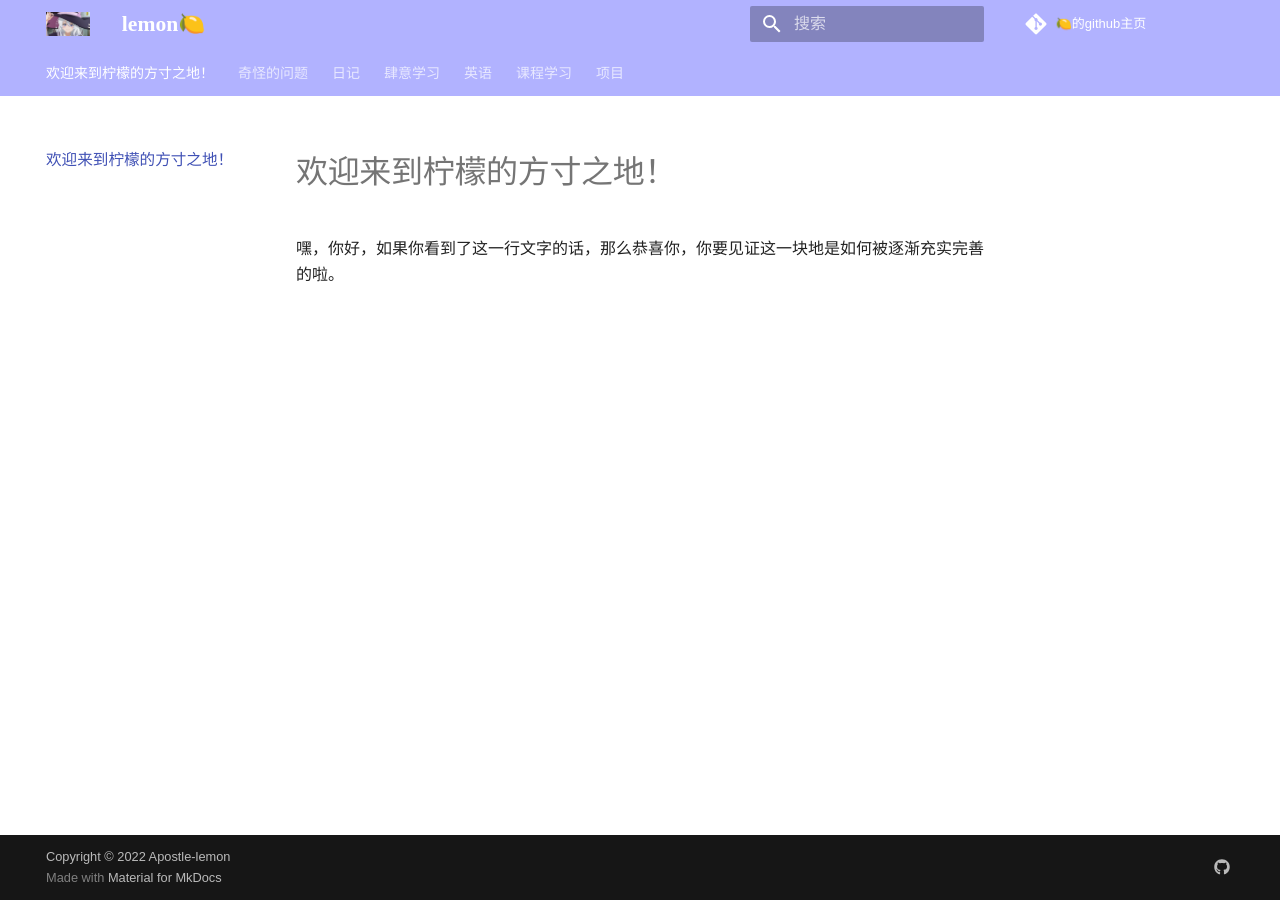
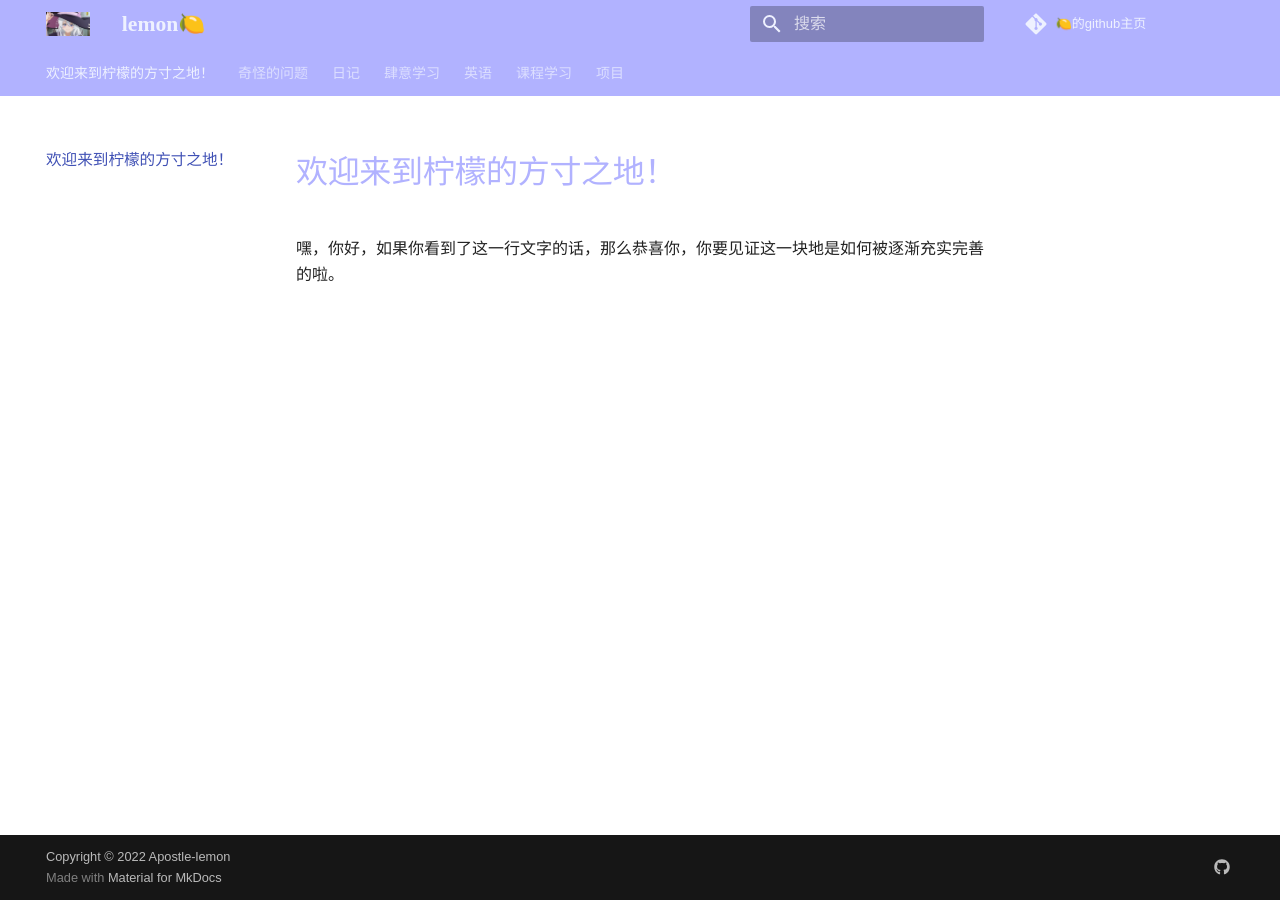
Before and after one commit to Apostle-lemon/Apostle-lemon.github.io, an MkDocs documentation site: the page built from docs/index.md, in a window 1280 px wide. Built offline with MkDocs 1.6.1 and Material for MkDocs 9.7.7, drawn with Linux system fonts in a browser that asks for light colours; some web fonts are replaced.

Commit message:
vault backup: 2022-11-03 22:06:17
Affected files:
docs/css/color.css

```diff
--- a/docs/css/color.css
+++ b/docs/css/color.css
@@ -1,5 +1,11 @@
 :root > * {
-    --md-primary-fg-color:        #B1B2FF;
-    --md-primary-fg-color--light: #AAC4FF;
+    --md-primary-fg-color:        #B1B2FF; /* 顶部导航栏的颜色 */
     --md-primary-fg-color--dark:  #D2DAFF;
+    --md-default-fg-color--light:        #B1B2FF;
+    --md-default-fg-color--lighter:      #B1B2FF;
+    --md-default-fg-color--lightest:     #B1B2FF;
+
+    --md-primary-bg-color:        #EEF1FF; /* 标题的颜色 */
+
+    --md-default-fg-color:               hsla(0, 0%, 0%, 0.87);
 }
```
